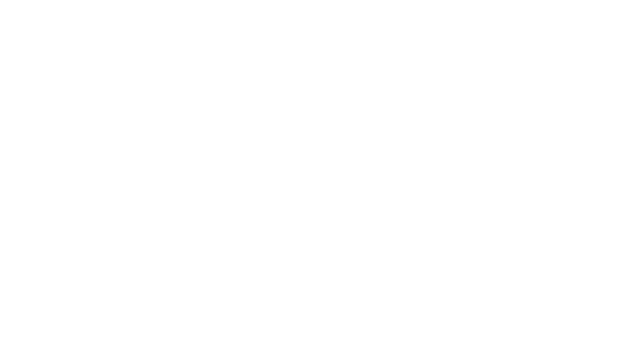
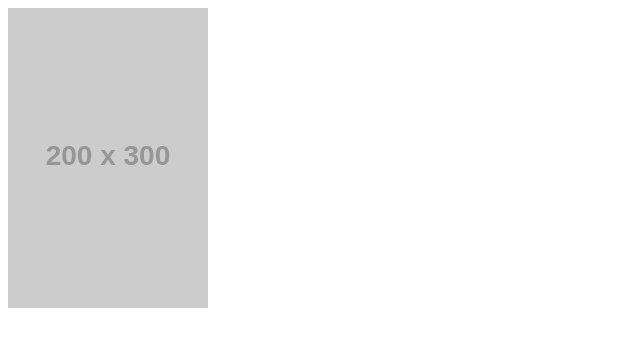
Before and after one commit to leolgp/quest-html-e-css-basicos, a plain HTML site: page desafio-2/index.html in a window 1280 px wide. Shown: the whole page, without its empty margins (0-640 px from the left). Drawn offline with Linux system fonts and the light colour scheme; placeholder pictures from the web are drawn by us.

Commit message:
Desafio 2 - com link para google e imagem do placeholder

```diff
--- a/desafio-2/index.html
+++ b/desafio-2/index.html
@@ -4,9 +4,10 @@
     <meta charset="UTF-8">
     <meta http-equiv="X-UA-Compatible" content="IE=edge">
     <meta name="viewport" content="width=device-width, initial-scale=1.0">
-    <title>Document</title>
+    <title>Desafio 2 - HTML & CSS</title>
 </head>
 <body>
 
+    <a href="https://google.com"><img src="https://via.placeholder.com/200x300"></a>
 </body>
 </html>
```
